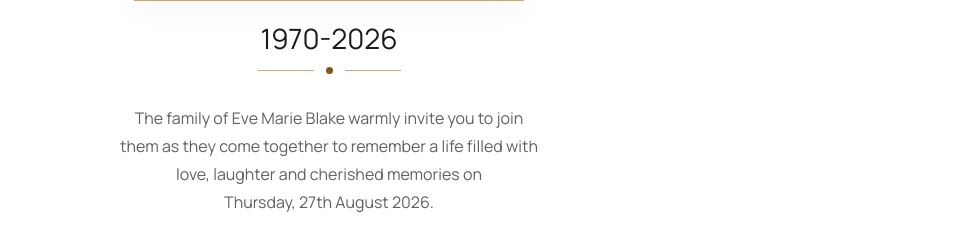
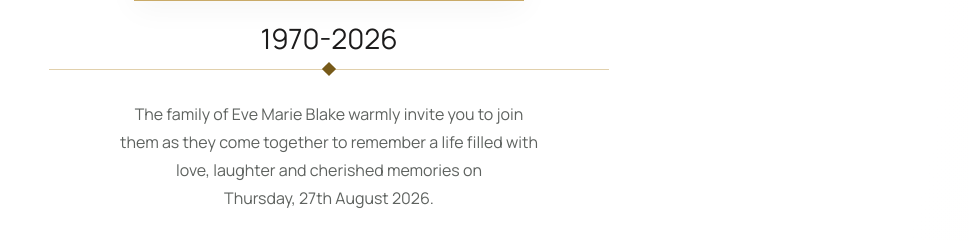
Before and after one commit to cch8889/eve, a website: page public/index.html in a window 1280 px wide. Shown: the part 741-982 px from the top of the page, 311-1280 px from the left. Drawn offline with nearby package versions, Linux system fonts and the light colour scheme.

Commit message:
final changes

```diff
--- a/public/index.html
+++ b/public/index.html
@@ -370,6 +370,32 @@
         margin-top: 40px;
       }
 
+      .service-divider {
+        position: relative;
+
+        width: 100%;
+        max-width: 560px;
+        height: 1px;
+
+        margin: 10px auto 30px;
+
+        background: rgba(201, 170, 104, 0.55);
+      }
+
+      .service-divider span {
+        position: absolute;
+
+        width: 10px;
+        height: 10px;
+
+        left: 50%;
+        top: 50%;
+
+        background: #775a19;
+
+        transform: translate(-50%, -50%) rotate(45deg);
+      }
+
       .rsvp-button {
         display: inline-flex;
         align-items: center;
@@ -524,17 +550,20 @@
       </section>
 
       <!-- Divider -->
-
+      <!--
       <div style="margin-bottom: 30px" class="divider">
         <div class="divider-line"></div>
 
         <div class="divider-dot"></div>
 
         <div class="divider-line"></div>
-      </div>
+      </div> -->
 
       <!-- Date first -->
       <section class="service-date">
+        <div class="service-divider" aria-hidden="true">
+          <span></span>
+        </div>
         <div class="detail-text service-intro">
           The family of Eve Marie Blake warmly invite you to join them as they
           come together to remember a life filled with love, laughter and
```
Also changed, not shown: templates/service.html (+1 -1 lines).
